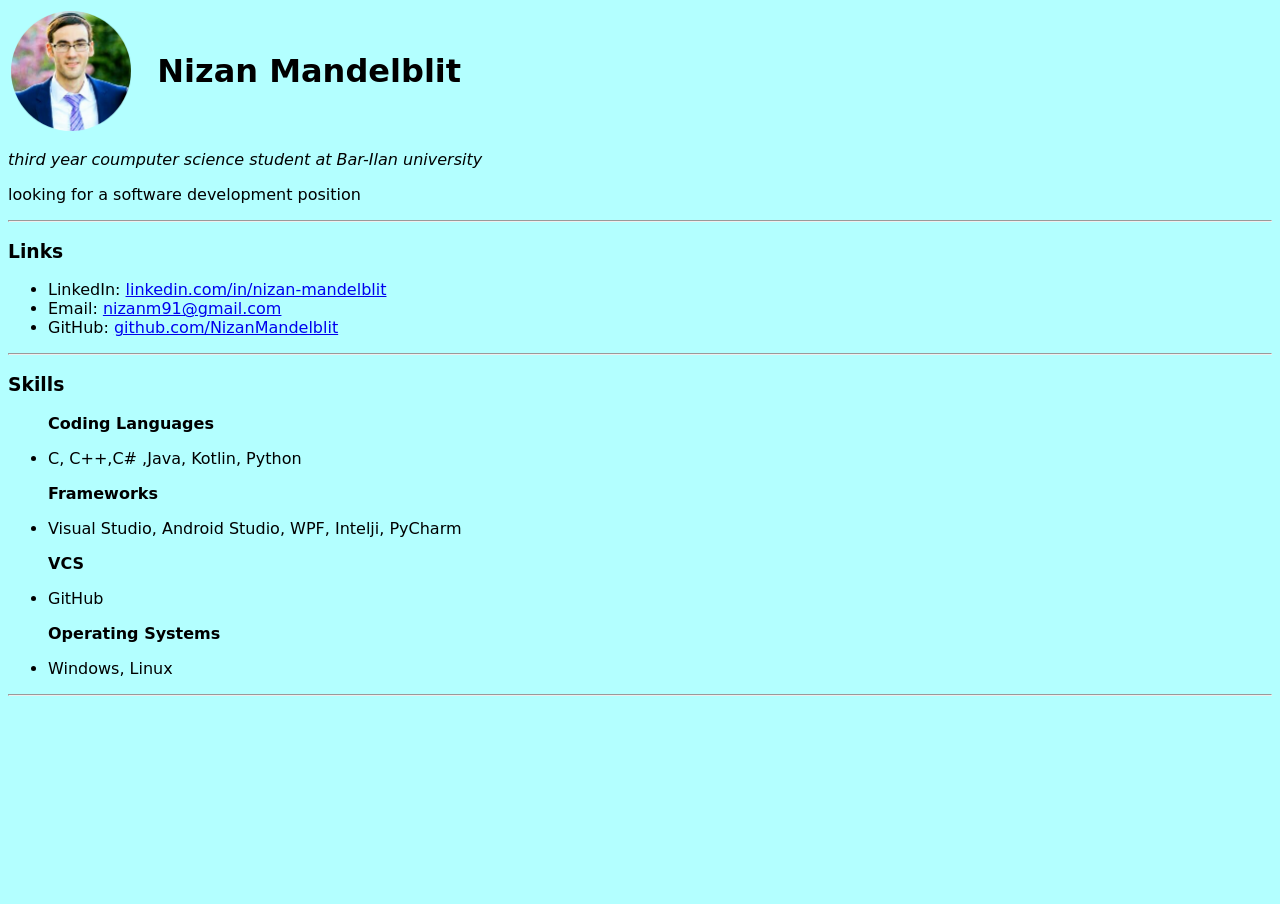
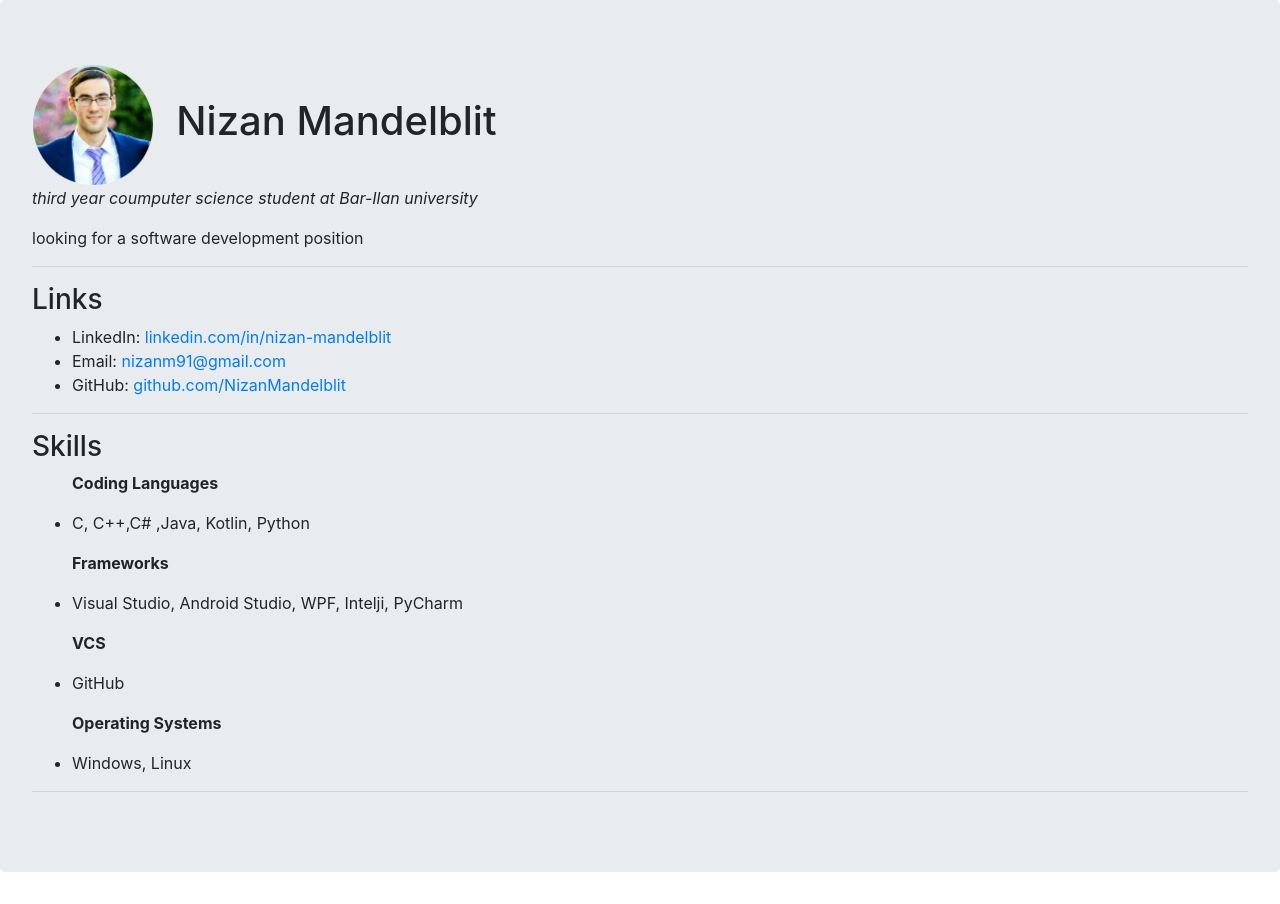
Before and after one commit to NizanMandelblit/CV, a plain HTML site: page index.html in a window 1280 px wide. Before the commit the page ends 800 px from the top, so only its background shows below. Drawn offline with nearby package versions, Linux system fonts and the light colour scheme.

Commit message:
added bootstrap

```diff
--- a/css/styles.css
+++ b/css/styles.css
@@ -4,3 +4,8 @@ body{
 
 font-family: cursive;
 }
+
+
+h1{
+  font-family: Sacramento,sans-serif;
+}
--- a/index.html
+++ b/index.html
@@ -4,12 +4,15 @@
 <head>
   <meta charset="utf-8">
   <title>Nizan Mandelblit's CV </title>
+<link rel="stylesheet" href="https://stackpath.bootstrapcdn.com/bootstrap/4.5.2/css/bootstrap.min.css" integrity="sha384-JcKb8q3iqJ61gNV9KGb8thSsNjpSL0n8PARn9HuZOnIxN0hoP+VmmDGMN5t9UJ0Z" crossorigin="anonymous">
 
-  <link rel="stylesheet" href="css/styles.css">
   <link rel="icon" href="favicon.ico">
+<link href="https://fonts.googleapis.com/css2?family=Merriweather:wght@300&family=Sacramento&display=swap" rel="stylesheet">
+
 </head>
 
 <body>
+  <div class="jumbotron">
   <table>
     <tr>
       <td><img src="Profile.jpg" alt="Profile Picture" style="float:left;width:120px;height:120px;"> </img></td>
@@ -63,7 +66,7 @@
   </hr>
 
 
-
+ </div>
 </body>
 
 </html>
```
